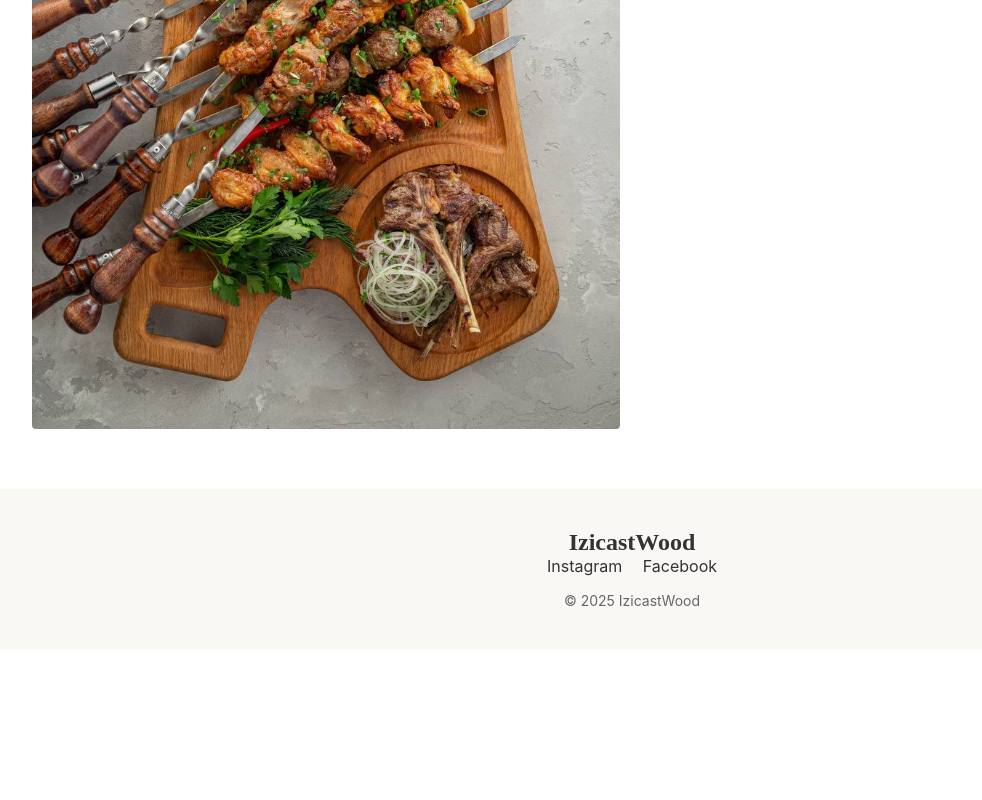
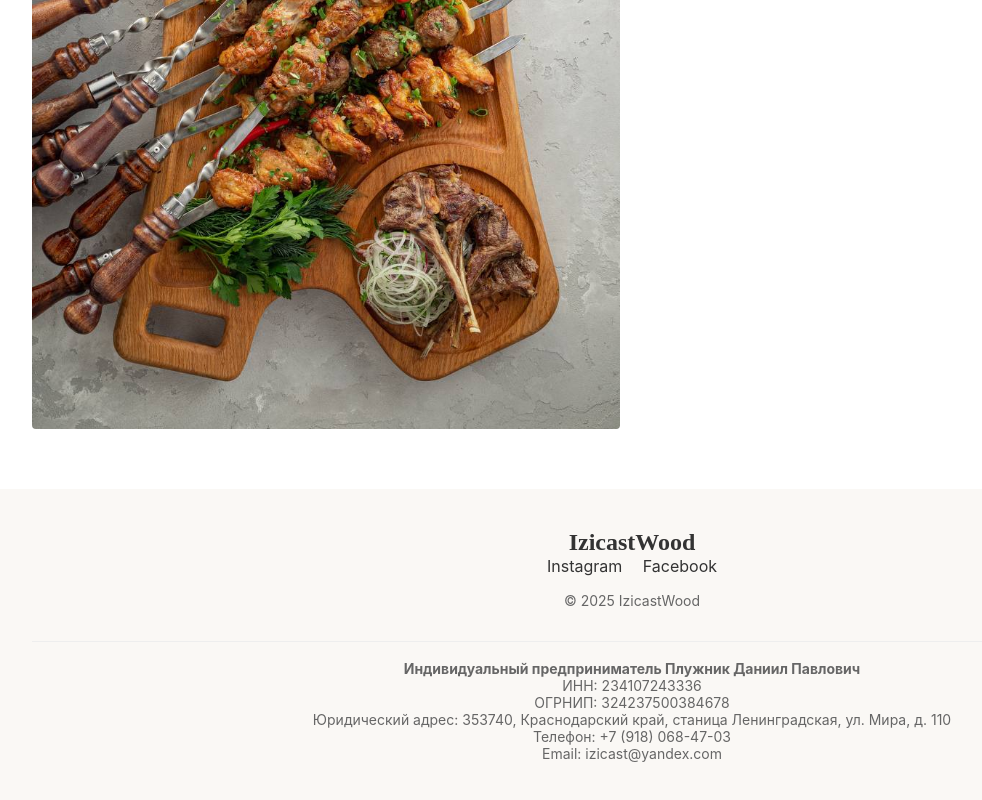
Before and after one commit to izicastwood/izicastwood, a plain HTML site: page IzicastWood/product.html in a window 1280 px wide. Shown: the part 754-1554 px from the top of the page, without its empty margins (8-990 px from the left). Before the commit the page ends 1403 px from the top, so only its background shows below. Drawn offline with Linux system fonts and the light colour scheme.

Commit message:
Update product.html

```diff
--- a/IzicastWood/product.html
+++ b/IzicastWood/product.html
@@ -93,6 +93,14 @@
       <a href="#">Facebook</a>
     </div>
     <div class="legal">© 2025 IzicastWood</div>
+    <div class="company-details" style="margin-top: 32px; font-size: 14px; color: #666; border-top: 1px solid #eee; padding-top: 18px;">
+      <strong>Индивидуальный предприниматель Плужник Даниил Павлович</strong><br>
+      ИНН: 234107243336<br>
+      ОГРНИП: 324237500384678<br>
+      Юридический адрес: 353740, Краснодарский край, станица Ленинградская, ул. Мира, д. 110<br>
+      Телефон: +7 (918) 068-47-03<br>
+      Email: izicast@yandex.com<br>
+    </div>
   </div>
 </footer>
 
```
Lines whose indentation alone changed are shown as unchanged.
